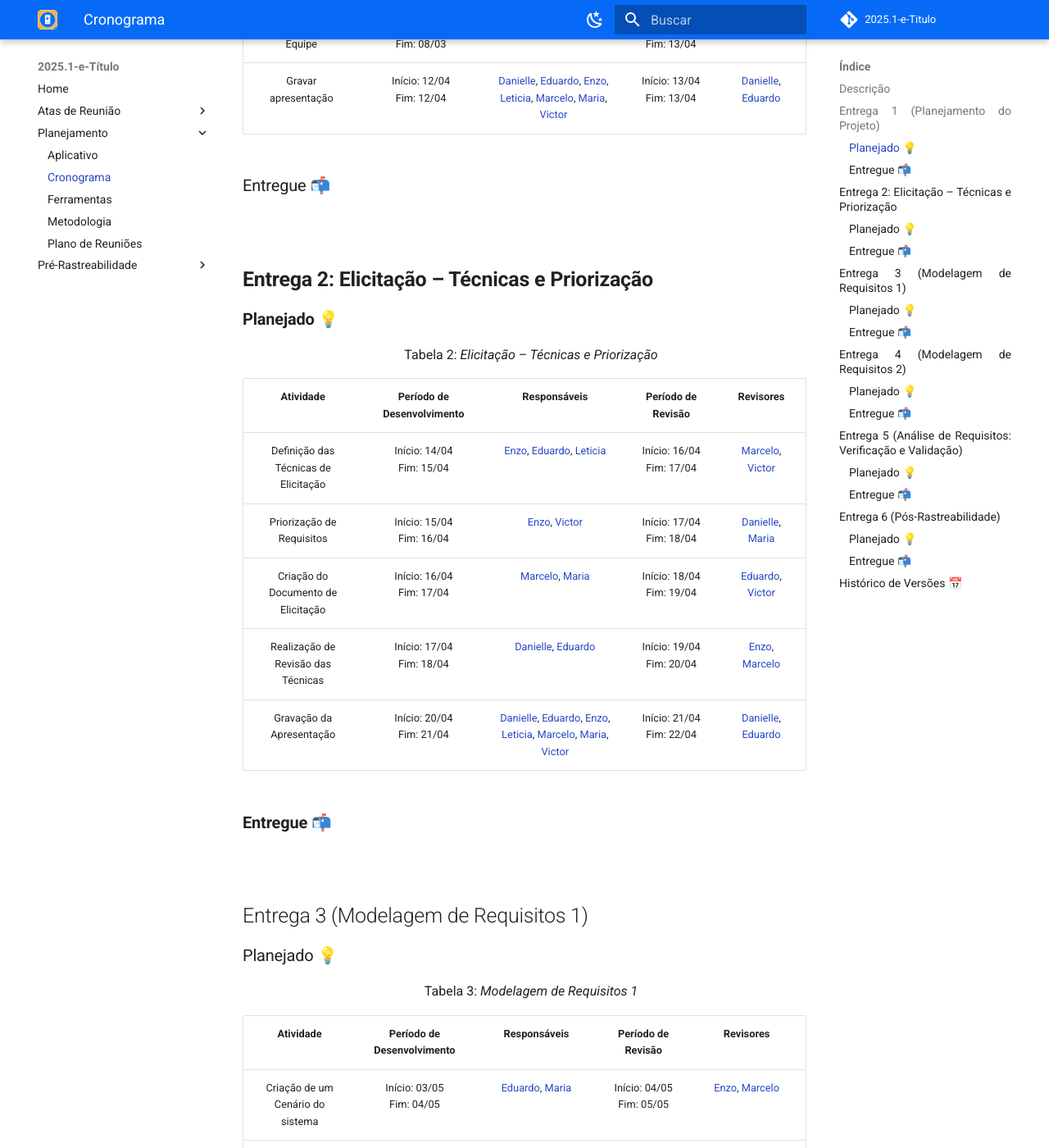
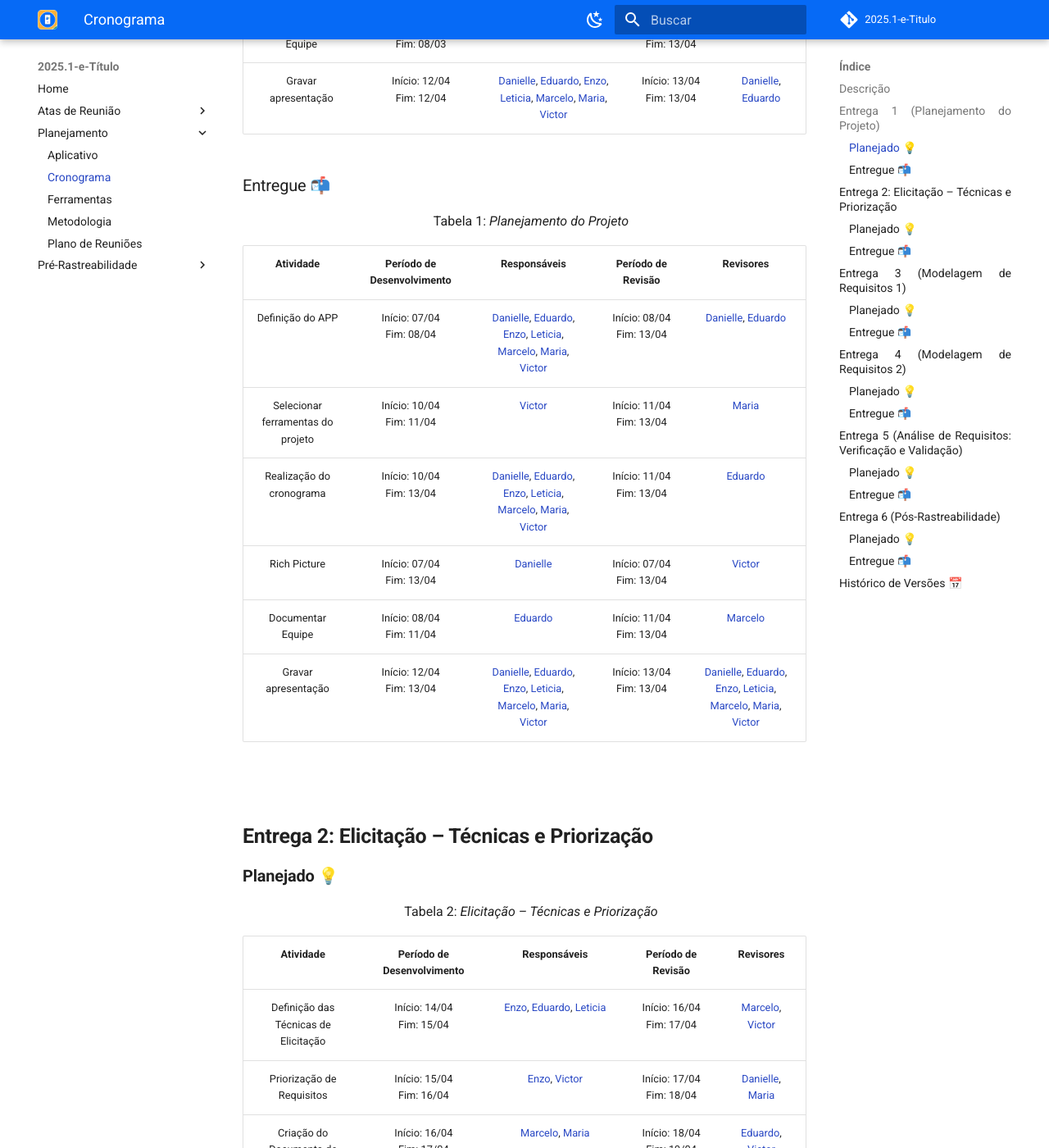
Before and after one commit to eduardodpms/REQ-FGTS, an MkDocs documentation site: the page built from docs/Planejamento/Cronograma.md, in a window 1280 px wide and 1400 px high, scrolled down 1083 px. Shown: the whole window at 82% size. Built offline with MkDocs 1.6.1 and Material for MkDocs 9.7.7, drawn with Linux system fonts in a browser that asks for light colours; comment, search, counter and statistics services are not loaded.

Commit message:
docs: cronograma entrega 1

```diff
--- a/docs/Planejamento/Cronograma.md
+++ b/docs/Planejamento/Cronograma.md
@@ -25,6 +25,17 @@ Além disso, é importante destacar que, para cada entrega, foram montados dois
 
 
 ### Entregue 📬
+
+<p style="text-align: center; font-size: 16px;">Tabela 1: <i>Planejamento do Projeto</i></p>
+
+| **Atividade** | **Período de Desenvolvimento** | **Responsáveis** | **Período de Revisão** | **Revisores** |
+|:-:|:-:|:-:|:-:|:-:|
+| Definição do APP | Início: 07/04 <br> Fim: 08/04 | [Danielle](https://github.com/danielle-soaress), [Eduardo](https://github.com/eduardodpms), [Enzo](https://github.com/EnzoEmir), [Leticia](https://github.com/Leticia-Arisa-K-Higa), [Marcelo](https://github.com/MM4k), [Maria](https://github.com/dudaa28), [Victor](https://github.com/VictorPontual) | Início: 08/04 <br> Fim: 13/04 | [Danielle](https://github.com/danielle-soaress), [Eduardo](https://github.com/eduardodpms) |
+| Selecionar ferramentas do projeto | Início: 10/04 <br> Fim: 11/04 | [Victor](https://github.com/VictorPontual) | Início: 11/04 <br> Fim: 13/04 | [Maria](https://github.com/dudaa28) |
+| Realização do cronograma | Início: 10/04 <br> Fim: 13/04 | [Danielle](https://github.com/danielle-soaress), [Eduardo](https://github.com/eduardodpms), [Enzo](https://github.com/EnzoEmir), [Leticia](https://github.com/Leticia-Arisa-K-Higa), [Marcelo](https://github.com/MM4k), [Maria](https://github.com/dudaa28), [Victor](https://github.com/VictorPontual) | Início: 11/04 <br> Fim: 13/04 | [Eduardo](https://github.com/eduardodpms) |
+| Rich Picture | Início: 07/04 <br> Fim: 13/04 | [Danielle](https://github.com/danielle-soaress) | Início: 07/04 <br> Fim: 13/04 | [Victor](https://github.com/VictorPontual) |
+| Documentar Equipe | Início: 08/04 <br> Fim: 11/04 | [Eduardo](https://github.com/eduardodpms) | Início: 11/04 <br> Fim: 13/04 | [Marcelo](https://github.com/MM4k) |
+| Gravar apresentação | Início: 12/04 <br> Fim: 13/04 | [Danielle](https://github.com/danielle-soaress), [Eduardo](https://github.com/eduardodpms), [Enzo](https://github.com/EnzoEmir), [Leticia](https://github.com/Leticia-Arisa-K-Higa), [Marcelo](https://github.com/MM4k), [Maria](https://github.com/dudaa28), [Victor](https://github.com/VictorPontual) | Início: 13/04 <br> Fim: 13/04 | [Danielle](https://github.com/danielle-soaress), [Eduardo](https://github.com/eduardodpms), [Enzo](https://github.com/EnzoEmir), [Leticia](https://github.com/Leticia-Arisa-K-Higa), [Marcelo](https://github.com/MM4k), [Maria](https://github.com/dudaa28), [Victor](https://github.com/VictorPontual) |
 
 
 <br>
```
